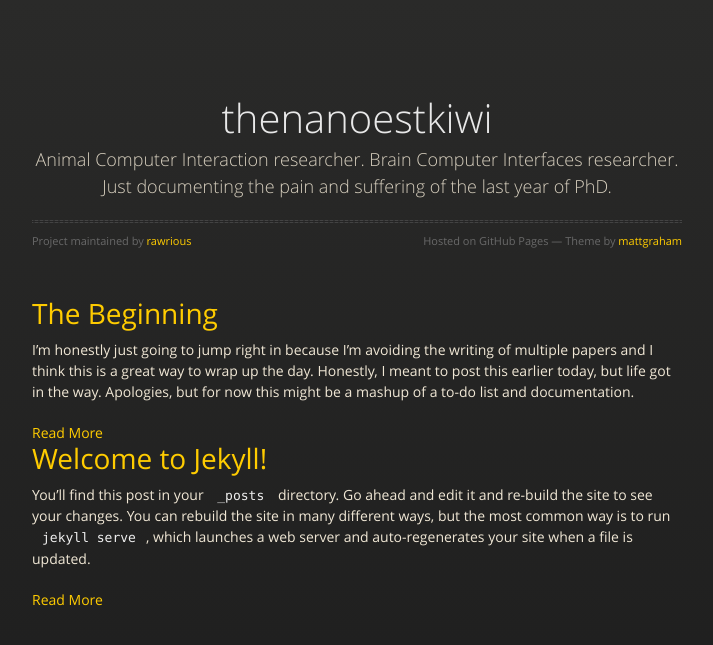
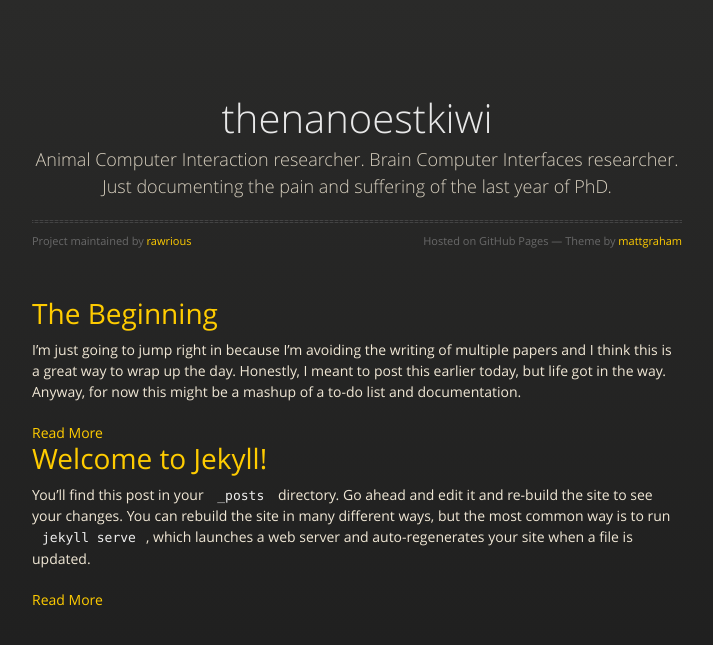
Before and after one commit to rawrious/rawrious.github.io, a Jekyll site: the page built from another-page.md, in a window 1280 px wide. Shown: the top 645 px of the page, without its empty margins (283-996 px from the left). Built offline with Jekyll 4.4.1, drawn with Linux system fonts in a browser that asks for light colours; our own code applies the rules of GitHub Pages for plain Markdown files.

Commit message:
Update 2020-08-26-Beginning.markdown

```diff
--- a/_posts/2020-08-26-Beginning.markdown
+++ b/_posts/2020-08-26-Beginning.markdown
@@ -5,11 +5,11 @@
 categories: ACI, BCI, paper writing, blog
 ---
 
-I'm honestly just going to jump right in because I'm avoiding the writing of multiple papers and I think this is a great way to wrap up the day. Honestly, I meant to post this earlier today, but life got in the way. Apologies, but for now this might be a mashup of a to-do list and documentation.
+I'm just going to jump right in because I'm avoiding the writing of multiple papers and I think this is a great way to wrap up the day. Honestly, I meant to post this earlier today, but life got in the way. Anyway, for now this might be a mashup of a to-do list and documentation.
 
-There's a little background on some of the completed items: My team participated in the student design challenge for the Animal Centered Computing Summer School hosted by LETI University in St. Petersburg and WE WON! As part of the win, we were invited to write an extended abstract / demo paper on "technologies for monitoring the welfare of bears in captivity" for the ACI conference. I will probably post more about it later once it's closer to the conference.
+There needs to be a little background on some of the completed items: My team participated in the student design challenge for the Animal Centered Computing Summer School hosted by LETI University in St. Petersburg and WE WON! As part of the prize, we were invited to write an extended abstract / demo paper on "technologies for monitoring the welfare of bears in captivity" for the ACI conference. I will probably post more about it later once it's closer to the conference.
 
-Secondly, I work on in-ear methods for detecting EEG and we're analyzing the data that we've collected this past summer. Again, if it gets accepted to the conference, I'll post more about it.
+Secondly, I work on in-ear methods for detecting EEG (brain computer interfaces -> BCI) and we're analyzing the data that we've collected this past summer. Again, if it gets accepted to a conference, I'll post more about it.
 
 <h5>Things I completed today: </h5>
 - Worked on the ACI submission
@@ -24,7 +24,6 @@
 There were lots of thoughts today. First, I keep doing this shit where some of my data preprocessing is automated and the other half is manual. I could probably figure it out, but that takes more time that just automating it sometimes. And time isn’t really something I can afford to do at the moment.
 
 Also, not all days are tough days, but today was especially rough. I'm building a new board to put in the Smart Toys and for some reason (e.g. possible shorting, temperature issues (thermistor), possible damage due to thermal cycling from multiple attempts to surface mount solder the components to the board) the LTC4124 isn't routing power from BATT to VIN. After multiple attempts to understand what is going on (e.g. trying to re-seat the component, trying to remove solder because maybe it's shorting somewhere, checking for strange temperature drops through resistance, etc), well I've decided that I'll try some of the things below first, but then if that doesn't work I'm just going to decide to start from scratch and build this board forward (starting from the LTC4124 and moving towards the buck boost converter, etc).
-
 <h6>Things to try tomorrow (per Scott's suggestion): </h6>
 - jumper the NTC pin to VCC and bypass the temperature protection
 - it's possible that the buck boost converter is shorting something so the starting from scratch isn't a terrible idea
```
